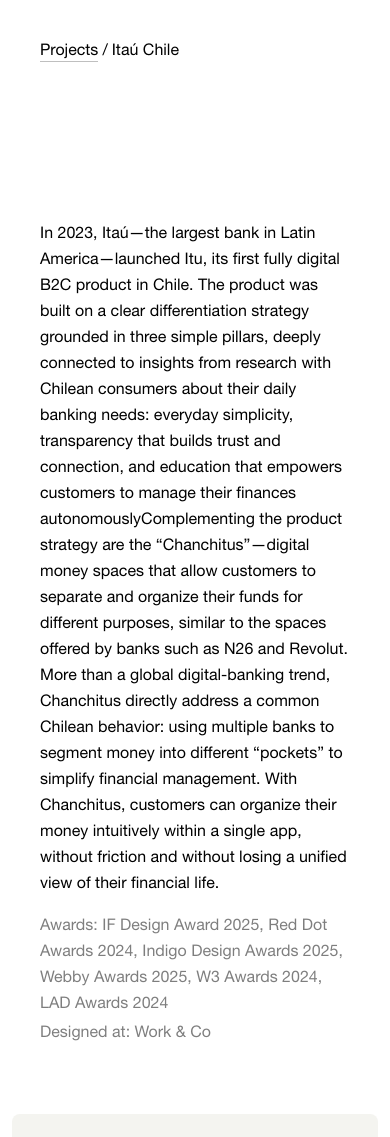
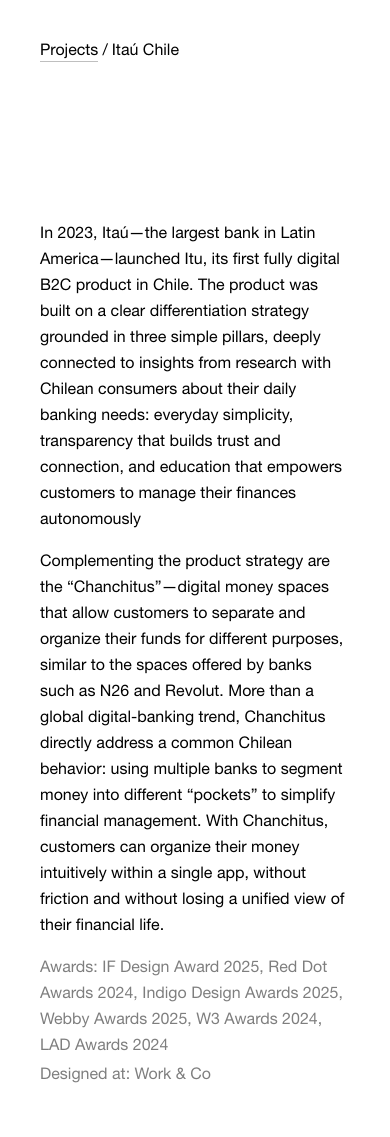
Before and after one commit to fernandoparavela/portfolio2026, a Next.js app: page /projects/itau-chile in a window 390 px wide. Shown: the top 1137 px of the page. Built offline with nearby package versions, Linux system fonts and the light colour scheme.

Commit message:
Enable multi-paragraph rendering for project descriptions on mobile

```diff
--- a/app/projects/[slug]/ProjectDetailContent.tsx
+++ b/app/projects/[slug]/ProjectDetailContent.tsx
@@ -152,9 +152,17 @@
                         >
                             {/* Description */}
                             <div className="max-w-md flex flex-col gap-[1em]">
-                                <p className="leading-relaxed text-[16px] text-black dark:text-white">
-                                    {project.description || "Project description goes here."}
-                                </p>
+                                {Array.isArray(project.description) ? (
+                                    (project.description as string[]).map((p, i) => (
+                                        <p key={i} className="leading-relaxed text-[16px] text-black dark:text-white">
+                                            {p}
+                                        </p>
+                                    ))
+                                ) : (
+                                    <p className="leading-relaxed text-[16px] text-black dark:text-white">
+                                        {project.description || "Project description goes here."}
+                                    </p>
+                                )}
                             </div>
 
                             {/* Metadata */}
```
